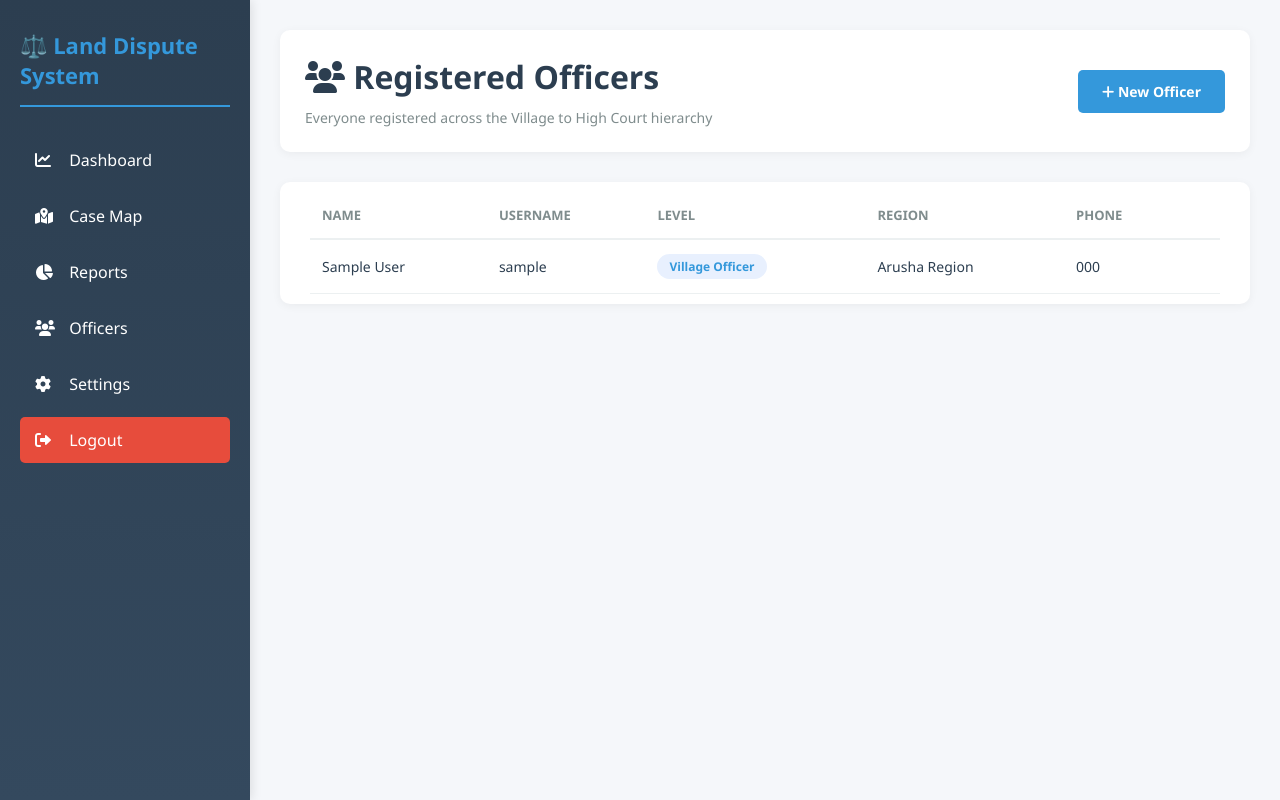
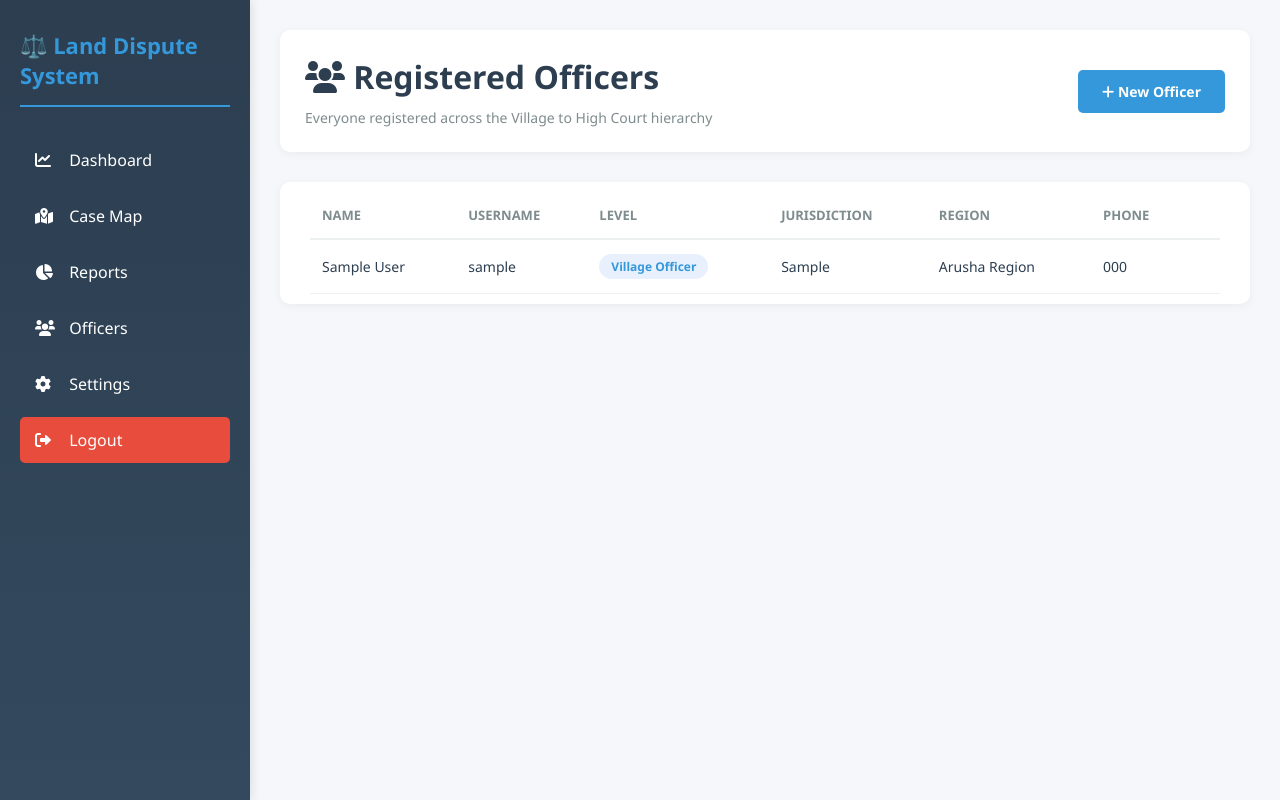
Before and after one commit to Eliot1001/land-_dispute_system, a Django app: page /officers/ in a window 1280 px wide. Run offline with Django 5.2, Linux system fonts and the light colour scheme; a user stored in the database is signed in; tables that the repository leaves empty hold one stand-in row (values such as "Sample post").

Commit message:
Add jurisdiction field to officer registration
Village, Ward, and District Land Officers now record the specific
place they serve (e.g. village or ward name), required at registration
and shown in the officers list. Regional/High Court officers cover the
whole region so no specific jurisdiction applies to them.

```diff
--- a/backend/landsystem/models.py
+++ b/backend/landsystem/models.py
@@ -44,6 +44,11 @@ class OfficerProfile(models.Model):
     user = models.OneToOneField(User, on_delete=models.CASCADE, related_name='officer_profile')
     region = models.CharField(max_length=50, choices=REGION_CHOICES)
     level = models.CharField(max_length=30, choices=LEVEL_CHOICES, default='village')
+    # The specific village/ward/district name this officer serves within
+    # their region - e.g. "Chamwino" for a village officer, "Makole" for a
+    # ward officer. Not applicable for Regional/High Court officers, who
+    # cover the whole region.
+    jurisdiction = models.CharField(max_length=255, blank=True)
     phone = models.CharField(max_length=20)
     created_at = models.DateTimeField(auto_now_add=True)
 
@@ -51,7 +56,8 @@ class OfficerProfile(models.Model):
         db_table = 'officers'
 
     def __str__(self):
-        return f"{self.get_level_display()} - {self.user.username} ({self.get_region_display()})"
+        place = f"{self.jurisdiction}, {self.get_region_display()}" if self.jurisdiction else self.get_region_display()
+        return f"{self.get_level_display()} - {self.user.username} ({place})"
 
 
 class Case(models.Model):
--- a/backend/landsystem/templates/officers.html
+++ b/backend/landsystem/templates/officers.html
@@ -243,6 +243,7 @@
                             <th>Name</th>
                             <th>Username</th>
                             <th>Level</th>
+                            <th>Jurisdiction</th>
                             <th>Region</th>
                             <th>Phone</th>
                             <th></th>
@@ -254,6 +255,7 @@
                             <td>{{ officer.user.get_full_name|default:officer.user.username }}</td>
                             <td>{{ officer.user.username }}</td>
                             <td><span class="level-badge level-{{ officer.level }}">{{ officer.get_level_display }}</span></td>
+                            <td>{{ officer.jurisdiction|default:"-" }}</td>
                             <td>{{ officer.get_region_display }}</td>
                             <td>{{ officer.phone|default:"-" }}</td>
                             <td>
--- a/backend/landsystem/views.py
+++ b/backend/landsystem/views.py
@@ -15,6 +15,11 @@ import math
 # Escalation hierarchy, lowest to highest. Matches OfficerProfile.LEVEL_CHOICES
 # and Case.LEVEL_CHOICES.
 LEVEL_ORDER = ['village', 'ward', 'district_land_officer', 'regional', 'high_court']
+
+# These levels serve a specific place within their region, so registering one
+# requires naming it (e.g. "Chamwino" village, "Makole" ward). Regional/High
+# Court officers cover the whole region, so no specific place applies.
+LEVELS_REQUIRING_JURISDICTION = ['village', 'ward', 'district_land_officer']
 
 
 # Region coordinates for mapping
@@ -372,6 +377,7 @@ def register_officer(request):
         password_confirm = request.POST.get('password_confirm')
         level = request.POST.get('level')
         region = request.POST.get('region')
+        jurisdiction = request.POST.get('jurisdiction', '').strip()
 
         common_context = {
             'levels': OfficerProfile.LEVEL_CHOICES,
@@ -392,6 +398,18 @@ def register_officer(request):
         if level not in valid_levels or region not in valid_regions:
             return render(request, 'register_officer.html', {'error': 'Invalid level or region', **common_context})
 
+        if level in LEVELS_REQUIRING_JURISDICTION and not jurisdiction:
+            level_label = dict(OfficerProfile.LEVEL_CHOICES)[level]
+            return render(request, 'register_officer.html', {
+                'error': f'Please enter which {level_label.replace(" Officer", "").lower()} this officer serves.',
+                **common_context,
+            })
+
+        # Regional/High Court officers cover the whole region, not a
+        # specific place, so any jurisdiction entered for them is ignored.
+        if level not in LEVELS_REQUIRING_JURISDICTION:
+            jurisdiction = ''
+
         user = User.objects.create_user(
             username=username,
             email=email,
@@ -399,9 +417,10 @@ def register_officer(request):
             first_name=first_name,
             last_name=last_name,
         )
-        officer = OfficerProfile.objects.create(user=user, region=region, level=level, phone=phone)
+        officer = OfficerProfile.objects.create(user=user, region=region, level=level, jurisdiction=jurisdiction, phone=phone)
 
-        messages.success(request, f'{first_name} {last_name} registered as {officer.get_level_display()} for {officer.get_region_display()}.')
+        place = f'{jurisdiction}, {officer.get_region_display()}' if jurisdiction else officer.get_region_display()
+        messages.success(request, f'{first_name} {last_name} registered as {officer.get_level_display()} for {place}.')
         return redirect('officer_list')
 
     return render(request, 'register_officer.html', {
```
Also changed, not shown: backend/landsystem/templates/register_officer.html (+37 -0 lines), backend/landsystem/migrations/0007_officerprofile_jurisdiction.py (added).
